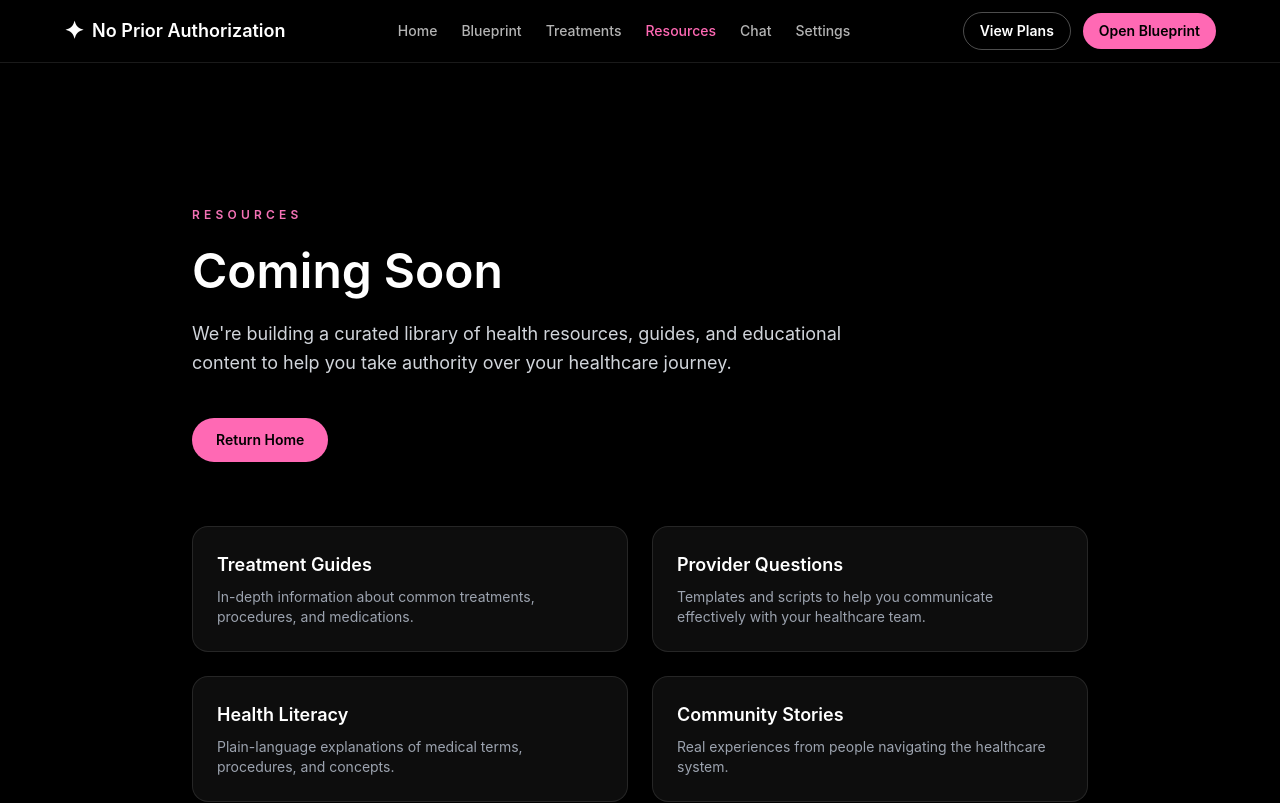
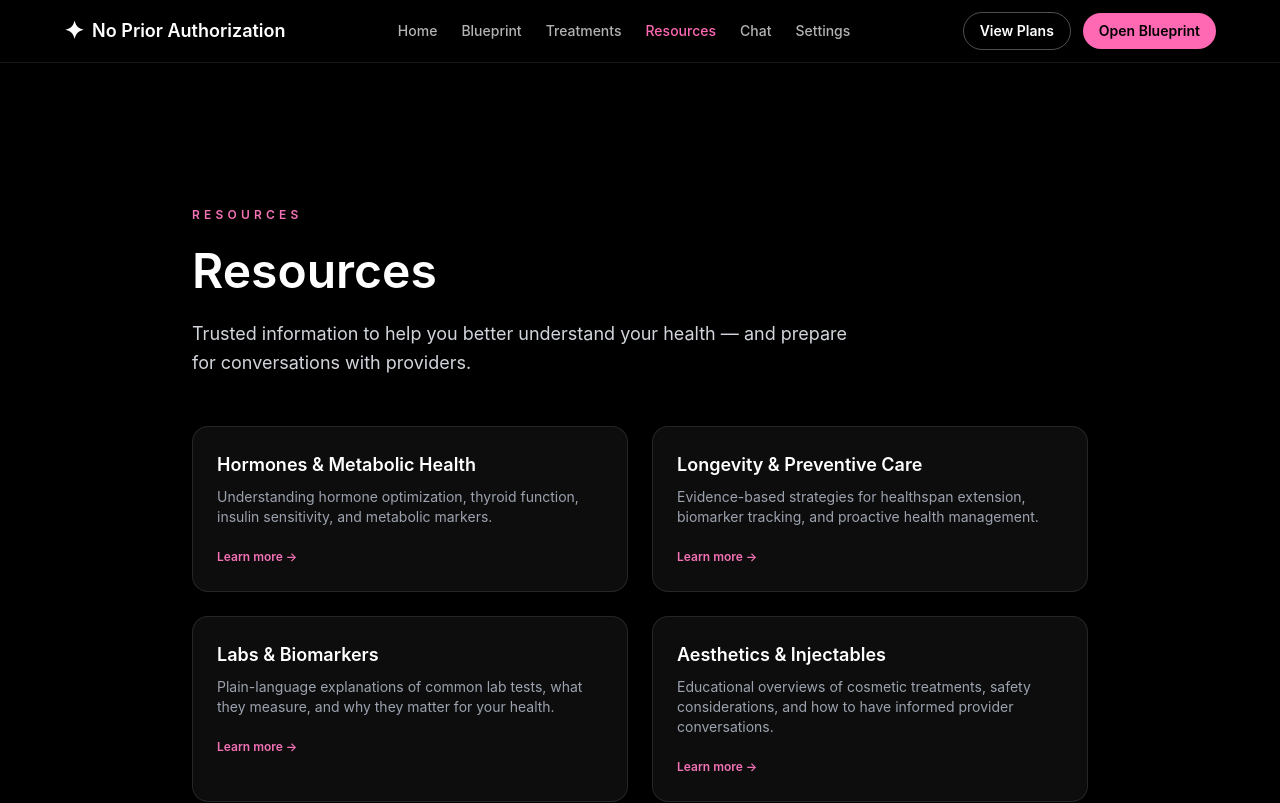
Before and after one commit to Nopriorauthorization/nopriorauthorization-app, a Next.js app: page /resources in a window 1280 px wide. Shown: the top 803 px of the page. Built offline with nearby package versions, Linux system fonts and the light colour scheme; no server answers.

Commit message:
V1: Activate Resources and Treatments pages with educational content

```diff
--- a/src/app/resources/page.tsx
+++ b/src/app/resources/page.tsx
@@ -1,6 +1,31 @@
-import Link from "next/link";
+export default function ResourcesPage() {
+  const categories = [
+    {
+      title: "Hormones & Metabolic Health",
+      description: "Understanding hormone optimization, thyroid function, insulin sensitivity, and metabolic markers.",
+    },
+    {
+      title: "Longevity & Preventive Care",
+      description: "Evidence-based strategies for healthspan extension, biomarker tracking, and proactive health management.",
+    },
+    {
+      title: "Labs & Biomarkers",
+      description: "Plain-language explanations of common lab tests, what they measure, and why they matter for your health.",
+    },
+    {
+      title: "Aesthetics & Injectables",
+      description: "Educational overviews of cosmetic treatments, safety considerations, and how to have informed provider conversations.",
+    },
+    {
+      title: "Peptides & Regenerative Therapies",
+      description: "Current research on peptide therapies, regenerative medicine, and emerging treatment modalities.",
+    },
+    {
+      title: "General Health Concepts",
+      description: "Foundational health topics, medical terminology, and frameworks for understanding your body.",
+    },
+  ];
 
-export default function ResourcesPage() {
   return (
     <main className="min-h-screen bg-black text-white px-6 py-16">
       <div className="max-w-4xl mx-auto">
@@ -9,50 +34,35 @@ export default function ResourcesPage() {
             Resources
           </p>
           <h1 className="text-4xl md:text-5xl font-semibold leading-tight">
-            Coming Soon
+            Resources
           </h1>
           <p className="text-gray-300 text-lg leading-relaxed max-w-2xl">
-            We're building a curated library of health resources, guides, and educational content
-            to help you take authority over your healthcare journey.
+            Trusted information to help you better understand your health — and prepare for conversations with providers.
           </p>
-          <div className="pt-4">
-            <Link
-              href="/"
-              className="inline-block rounded-full bg-hot-pink px-6 py-3 text-sm font-semibold text-black transition hover:bg-pink-500"
-            >
-              Return Home
-            </Link>
-          </div>
         </div>
 
-        <div className="mt-16 grid gap-6 md:grid-cols-2">
-          <div className="rounded-2xl border border-white/10 bg-white/5 p-6">
-            <h3 className="text-lg font-semibold mb-2">Treatment Guides</h3>
-            <p className="text-sm text-gray-400">
-              In-depth information about common treatments, procedures, and medications.
-            </p>
-          </div>
+        <div className="mt-12 grid gap-6 md:grid-cols-2">
+          {categories.map((category) => (
+            <div
+              key={category.title}
+              className="rounded-2xl border border-white/10 bg-white/5 p-6 transition hover:border-pink-400/30 hover:bg-white/10"
+            >
+              <h3 className="text-lg font-semibold mb-2">{category.title}</h3>
+              <p className="text-sm text-gray-400 mb-4">
+                {category.description}
+              </p>
+              <button className="text-xs font-semibold text-pink-400 hover:text-pink-300 transition">
+                Learn more →
+              </button>
+            </div>
+          ))}
+        </div>
 
-          <div className="rounded-2xl border border-white/10 bg-white/5 p-6">
-            <h3 className="text-lg font-semibold mb-2">Provider Questions</h3>
-            <p className="text-sm text-gray-400">
-              Templates and scripts to help you communicate effectively with your healthcare team.
-            </p>
-          </div>
-
-          <div className="rounded-2xl border border-white/10 bg-white/5 p-6">
-            <h3 className="text-lg font-semibold mb-2">Health Literacy</h3>
-            <p className="text-sm text-gray-400">
-              Plain-language explanations of medical terms, procedures, and concepts.
-            </p>
-          </div>
-
-          <div className="rounded-2xl border border-white/10 bg-white/5 p-6">
-            <h3 className="text-lg font-semibold mb-2">Community Stories</h3>
-            <p className="text-sm text-gray-400">
-              Real experiences from people navigating the healthcare system.
-            </p>
-          </div>
+        <div className="mt-12 rounded-xl border border-white/10 bg-white/5 p-6">
+          <p className="text-xs text-gray-400">
+            <strong className="text-white">Important:</strong> This information is educational only and not medical advice.
+            Always discuss your health with a qualified provider.
+          </p>
         </div>
       </div>
     </main>
--- a/src/app/settings/page.tsx
+++ b/src/app/settings/page.tsx
@@ -224,7 +224,7 @@ export default function SettingsPage() {
                   className="w-full rounded-lg border border-gray-700 bg-gray-800 px-4 py-3 text-gray-400"
                 />
                 <p className="text-xs text-gray-400">
-                  Contact support to change your account type.
+                  Your role is managed by support.
                 </p>
               </div>
 
--- a/src/app/treatments/page.tsx
+++ b/src/app/treatments/page.tsx
@@ -1,6 +1,31 @@
-import Link from "next/link";
+export default function TreatmentsPage() {
+  const treatments = [
+    {
+      title: "Hormone Therapy",
+      description: "Testosterone replacement, estrogen therapy, thyroid optimization, and DHEA supplementation — understanding when and why providers prescribe hormones.",
+    },
+    {
+      title: "GLP-1 Medications",
+      description: "Educational overview of semaglutide, tirzepatide, and other GLP-1 receptor agonists — how they work, common protocols, and what to discuss with your provider.",
+    },
+    {
+      title: "Peptides",
+      description: "Current research on therapeutic peptides like BPC-157, TB-500, and others — what's known, what's experimental, and how to evaluate claims.",
+    },
+    {
+      title: "Injectables (Botox, Fillers)",
+      description: "General information on neurotoxins, dermal fillers, and cosmetic injectables — safety considerations and how to choose a qualified provider.",
+    },
+    {
+      title: "IV Therapy",
+      description: "Overview of intravenous vitamin therapy, hydration treatments, and NAD+ infusions — what they are, common uses, and evidence levels.",
+    },
+    {
+      title: "Aesthetic Devices",
+      description: "Educational content on IPL, microneedling, laser treatments, and other aesthetic technologies — understanding modalities and realistic outcomes.",
+    },
+  ];
 
-export default function TreatmentsPage() {
   return (
     <main className="min-h-screen bg-black text-white px-6 py-16">
       <div className="max-w-4xl mx-auto">
@@ -9,55 +34,35 @@ export default function TreatmentsPage() {
             Treatments
           </p>
           <h1 className="text-4xl md:text-5xl font-semibold leading-tight">
-            Coming Soon
+            Treatments
           </h1>
           <p className="text-gray-300 text-lg leading-relaxed max-w-2xl">
-            We're building a comprehensive treatments timeline and tracking system
-            to help you understand what you've tried, what's working, and what to explore next.
+            Educational overviews of treatments people often ask about — designed to help you ask better questions with your provider.
           </p>
-          <div className="pt-4">
-            <Link
-              href="/"
-              className="inline-block rounded-full bg-hot-pink px-6 py-3 text-sm font-semibold text-black transition hover:bg-pink-500"
-            >
-              Return Home
-            </Link>
-          </div>
         </div>
 
-        <div className="mt-16 space-y-6">
-          <div className="rounded-2xl border border-white/10 bg-white/5 p-6">
-            <h3 className="text-lg font-semibold mb-2">Treatment Timeline</h3>
-            <p className="text-sm text-gray-400 mb-4">
-              Track medications, procedures, and therapies over time with notes on effectiveness and side effects.
-            </p>
-            <ul className="text-sm text-gray-500 space-y-1">
-              <li>• Current medications and supplements</li>
-              <li>• Past treatments and outcomes</li>
-              <li>• Side effects and reactions</li>
-              <li>• Provider recommendations</li>
-            </ul>
-          </div>
+        <div className="mt-12 space-y-4">
+          {treatments.map((treatment) => (
+            <div
+              key={treatment.title}
+              className="rounded-2xl border border-white/10 bg-white/5 p-6 transition hover:border-pink-400/30 hover:bg-white/10"
+            >
+              <h3 className="text-lg font-semibold mb-2">{treatment.title}</h3>
+              <p className="text-sm text-gray-400 mb-3">
+                {treatment.description}
+              </p>
+              <button className="text-xs font-semibold text-pink-400 hover:text-pink-300 transition">
+                Learn more →
+              </button>
+            </div>
+          ))}
+        </div>
 
-          <div className="rounded-2xl border border-white/10 bg-white/5 p-6">
-            <h3 className="text-lg font-semibold mb-2">Treatment Explorer</h3>
-            <p className="text-sm text-gray-400 mb-4">
-              Research potential treatments with evidence-based information and real patient experiences.
-            </p>
-            <ul className="text-sm text-gray-500 space-y-1">
-              <li>• Treatment options for your conditions</li>
-              <li>• Success rates and research summaries</li>
-              <li>• Questions to ask your provider</li>
-              <li>• Alternative and complementary approaches</li>
-            </ul>
-          </div>
-
-          <div className="rounded-2xl border border-white/10 bg-white/5 p-6">
-            <h3 className="text-lg font-semibold mb-2">Export for Providers</h3>
-            <p className="text-sm text-gray-400">
-              Share your treatment history with new providers via secure link or PDF export.
-            </p>
-          </div>
+        <div className="mt-12 rounded-xl border-2 border-pink-400/40 bg-pink-400/5 p-6">
+          <p className="text-sm text-gray-300">
+            <strong className="text-white">Important Disclaimer:</strong> This information is educational only and not medical advice.
+            Always discuss treatments with a qualified provider. Your Circle does not recommend, prescribe, or endorse specific treatments.
+          </p>
         </div>
       </div>
     </main>
```
